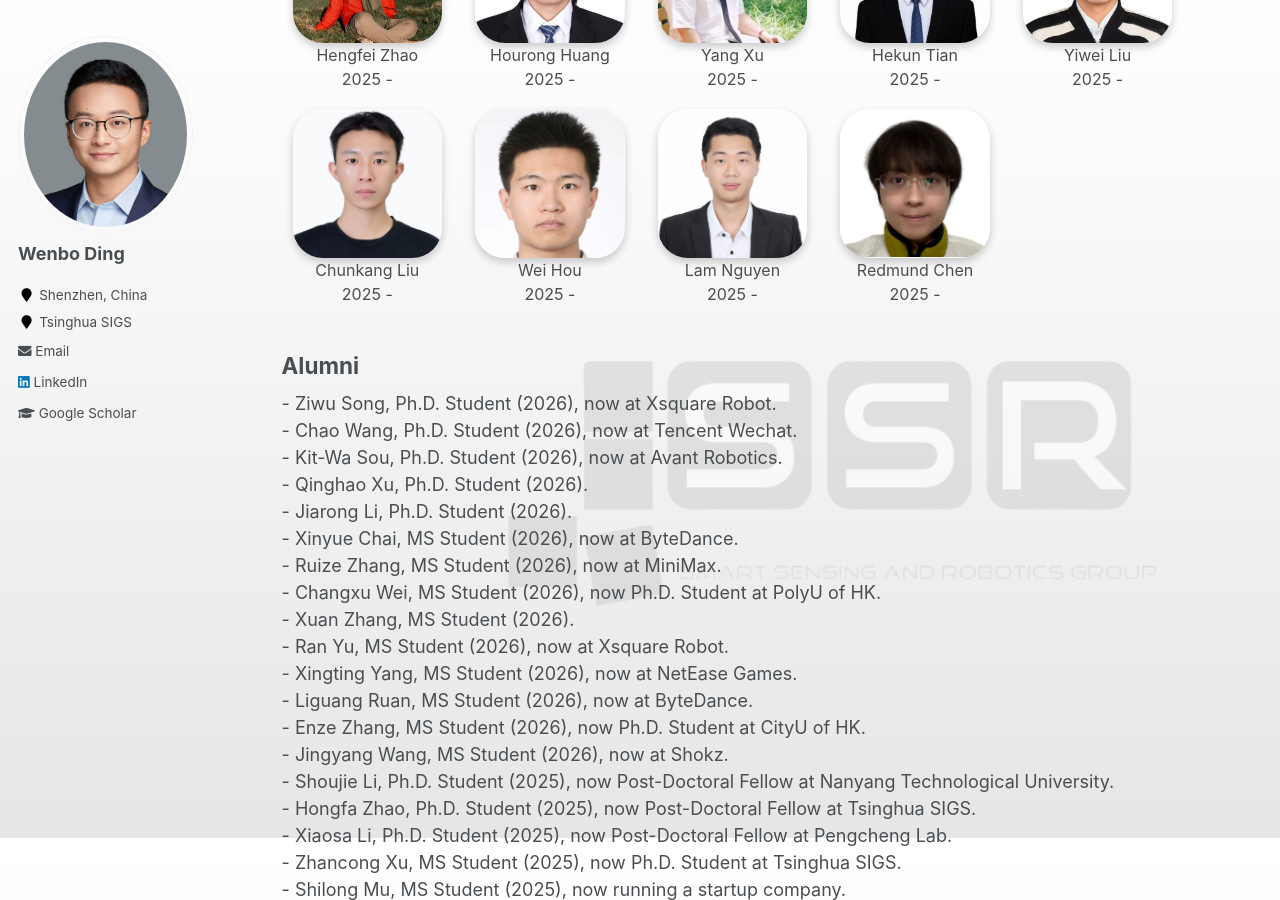
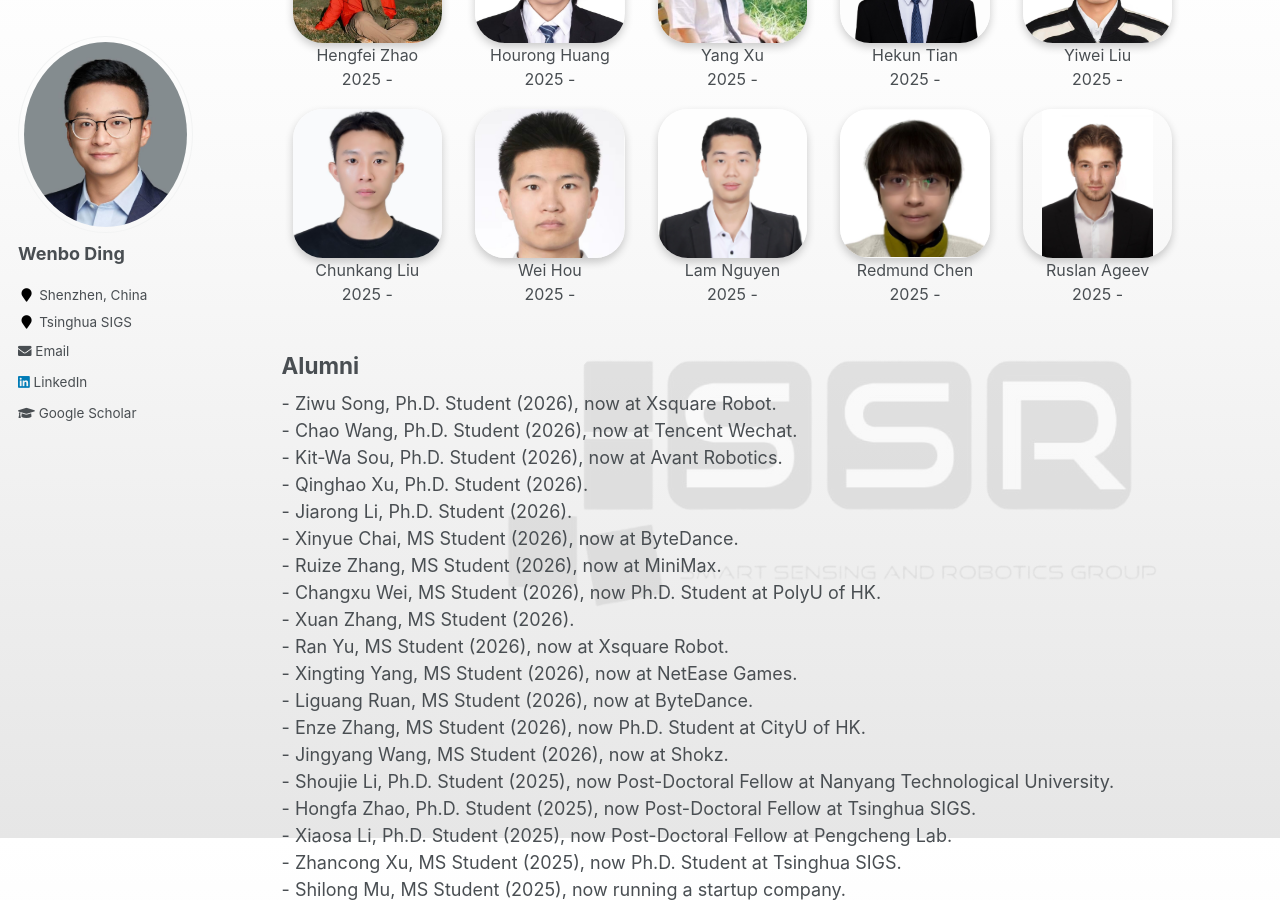
Before and after one commit to whenboy07/whenboy07.github.io, a Jekyll site: the page built from _pages/people.md, in a window 1280 px wide and 900 px high, scrolled down 1862 px. Built offline with Jekyll 4.4.1, drawn with Linux system fonts in a browser that asks for light colours.

Commit message:
update people

```diff
--- a/_pages/people.md
+++ b/_pages/people.md
@@ -806,6 +806,18 @@ toc: true
                 BS(UNC Chapel Hill)<br>
             </div>
         </div>
+        <div class="memberimg">
+            <img class="img-circle" src="../images/Member/ruslan.jpg" hover="../images/Member/ruslan.jpg" style="height: 100%; width: 100%; object-fit: contain"> <br>
+            <div class="info1">
+                Ruslan Ageev<br>
+                2025 -<br>
+            </div>
+            <div class="info2">
+                Ruslan Ageev<br>
+                RL<br>
+                <br>
+            </div>
+        </div>
     </div>
     <br>
     <br>
```
Also changed, not shown: images/Member/ruslan.jpg (added).
